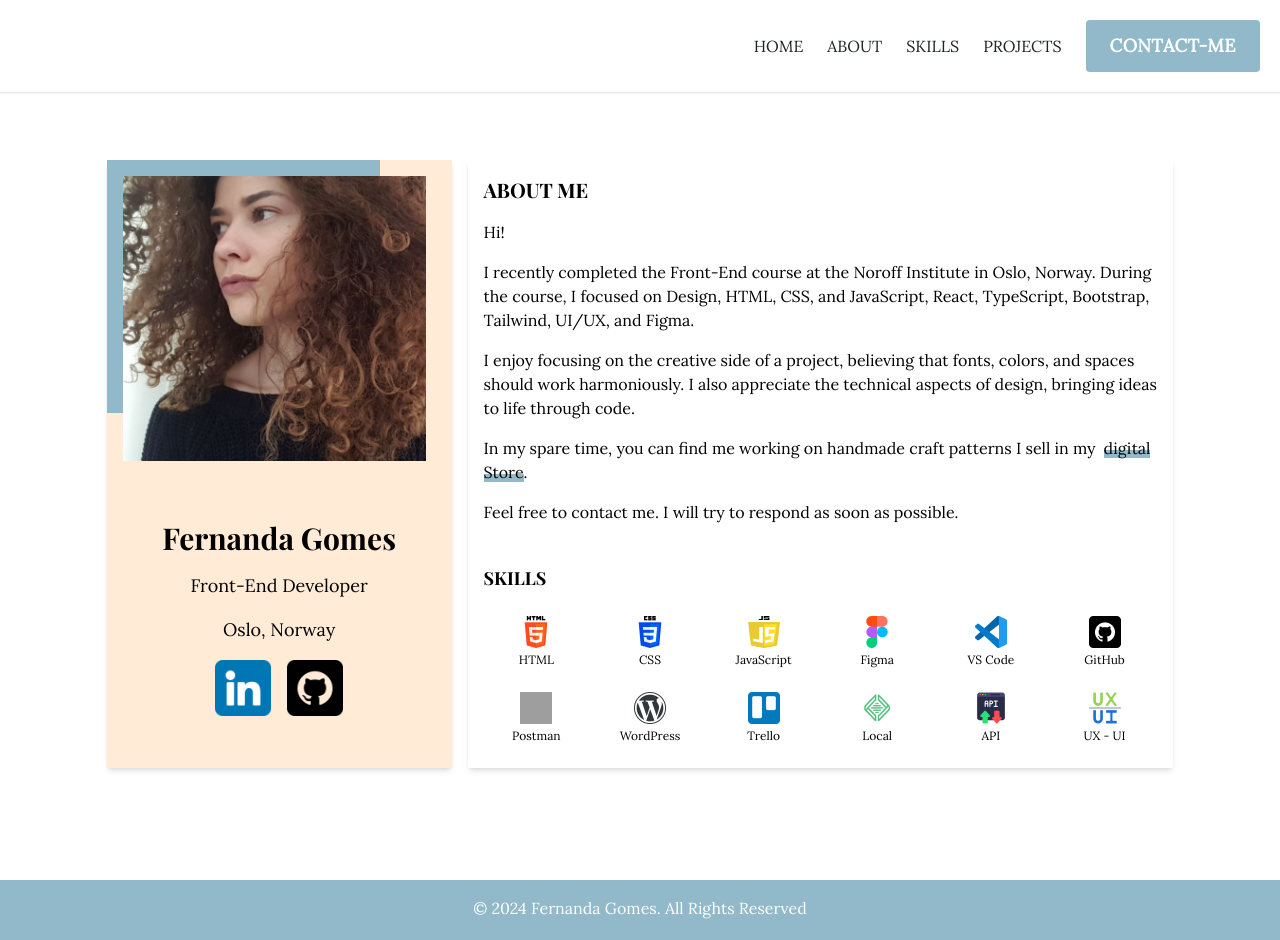
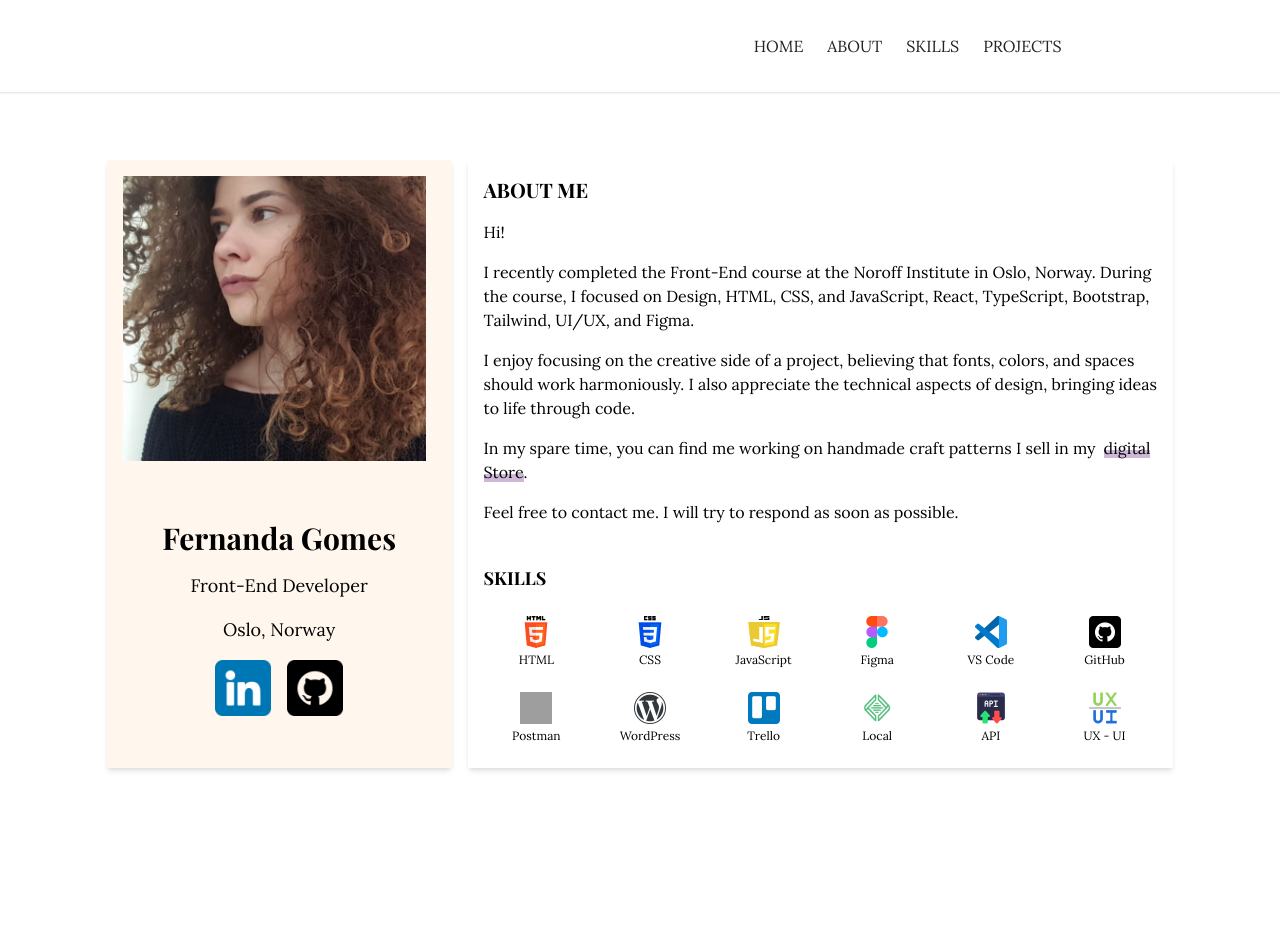
Before and after one commit to FP22FD/FP22FD-portfolio, a React (Vite) app: page / in a window 1280 px wide. Built offline with nearby package versions, Linux system fonts and the light colour scheme; grey boxes are pictures that could not be loaded.

Commit message:
refactor: Tailwind configuration with custom fonts and styling updates

```diff
--- a/tailwind.config.js
+++ b/tailwind.config.js
@@ -13,43 +13,27 @@ module.exports = {
         xxl: '1536px',
       },
       fontFamily: {
-        sans: ['Lora', ...fontFamily.sans], // Lora as the default font
-        display: ['Playfair Display', ...fontFamily.serif], // Playfair Display for display headings text
+        sans: ['Lora', ...fontFamily.sans],
+        display: ['Playfair Display', ...fontFamily.serif],
       },
       colors: {
         primary: {
-          blue: '#91b9ca', // Use for hero section background, footer, and buttons
-        },
-        accent: {
-          orangeDark: '#dda778', // Use for small accents, badges, icons
-          orangeLight: '#ffebd6', // Use for hover effects, and alternative backgrounds
+          defaultBlue: '#AADCEC',
+          lightBlue: '#E7F5F9',
+          darkBlue: '#014361',
+          lightPurple: '#CEB8D7',
+          lightPurple: '#801EE0',
+
         },
         typography: {
-          default: '#212427', // Body text, paragraph text, form labels, modal backgrounds
-          grey: '#5A5E60', // Body text, paragraph text, form labels, modal backgrounds
-          white: '#FFFFFF', // Background page, cards, containers, text on dark backgrounds
+          default: '#212427',
+          grey: '#5A5E60',
+          white: '#FFFFFF',
         },
         neutral: {
-          white: '#FFFFFF', // Backgrounds, cards, containers, text on dark backgrounds
-          ofWhite: '#fafafa', // Backgrounds, cards, containers, text on dark backgrounds
-          default: '#e2e0e0', // Grey color for borders, dividers, and input field backgrounds
-          lighter: '#F9FAFB', // Light section backgrounds and hover states
-          light: '#E9ECEF', // Light section backgrounds and hover states
-          dark: '#ABB5BE', // Secondary text or disabled elements
+          ofWhite: '#fafafa',
+          default: '#e2e0e0',
         },
-        status: {
-          success: {
-            green: '#4D7C0F', // Success messages or positive action icons
-            'green-bg': '#D1E7DD', // Success notification backgrounds
-          },
-          error: {
-            red: '#B91C1C', // Error messages, form validation errors, warning elements
-            'red-bg': '#F8D7DA', // Error notification backgrounds
-          },
-        },
-      },
-      boxShadow: {
-        custom: '0 10px 20px rgba(194, 194, 194, 0.16)', // Custom shadow
       },
     },
   },
@@ -101,7 +85,7 @@ module.exports = {
           backgroundPosition: '0% 100%',
           transition: 'background-size 0.3s ease-out',
           backgroundImage:
-            'linear-gradient(90deg, rgb(145, 185, 202), rgb(145, 185, 202))',
+            'linear-gradient(90deg, rgb(206, 184, 215), rgb(206, 184, 215))',
         },
         '.highlight:hover': {
           backgroundSize: '100% 20px',
@@ -122,7 +106,7 @@ module.exports = {
               left: 0,
               width: '100%',
               height: '2px',
-              backgroundImage: 'linear-gradient(90deg, #91b9ca, #91b9ca)',
+              backgroundImage: 'linear-gradient(90deg, #801EE0, #801EE0)',
               backgroundRepeat: 'no-repeat',
               backgroundSize: '0 100%',
               transition: 'background-size 0.3s ease-out',
```
